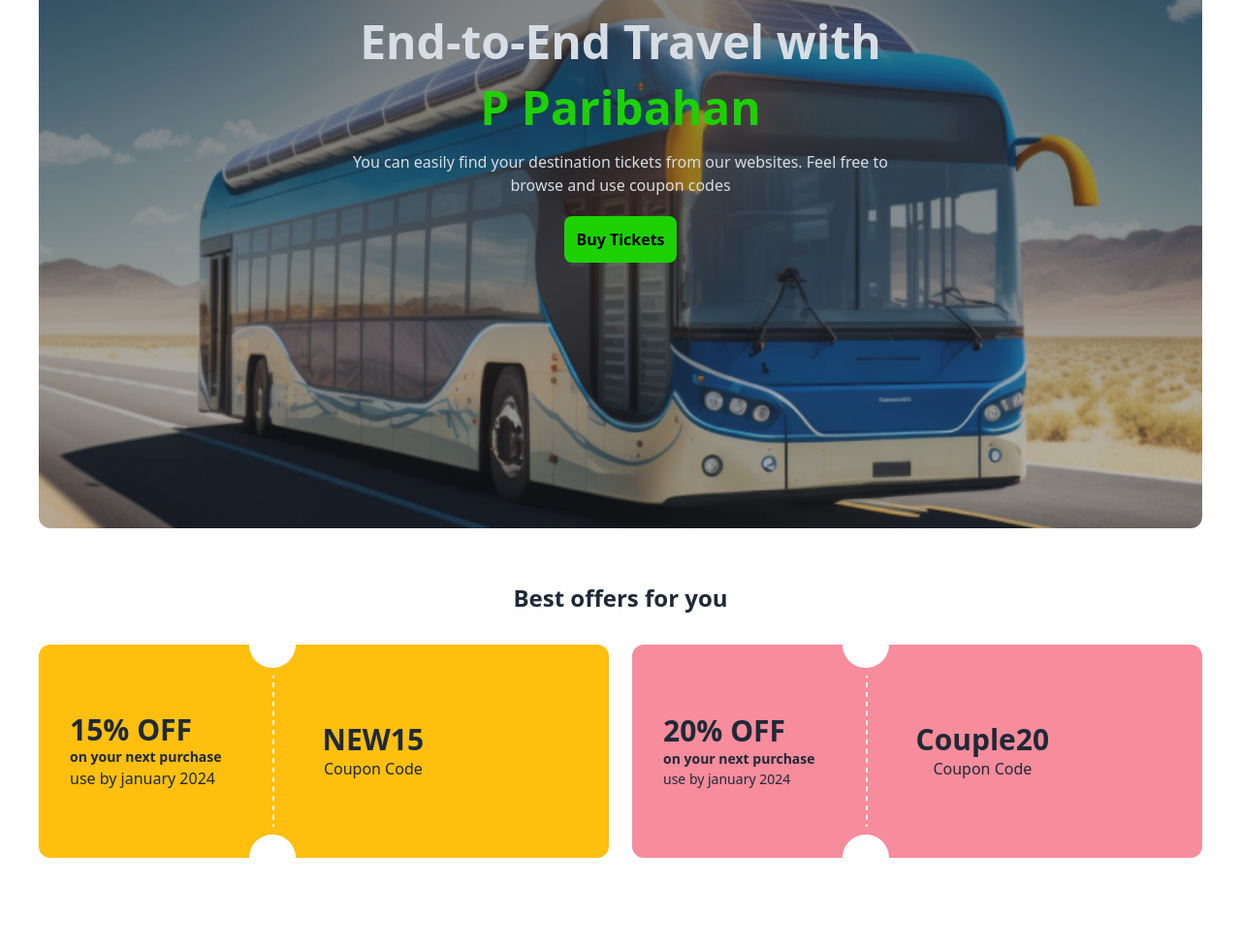
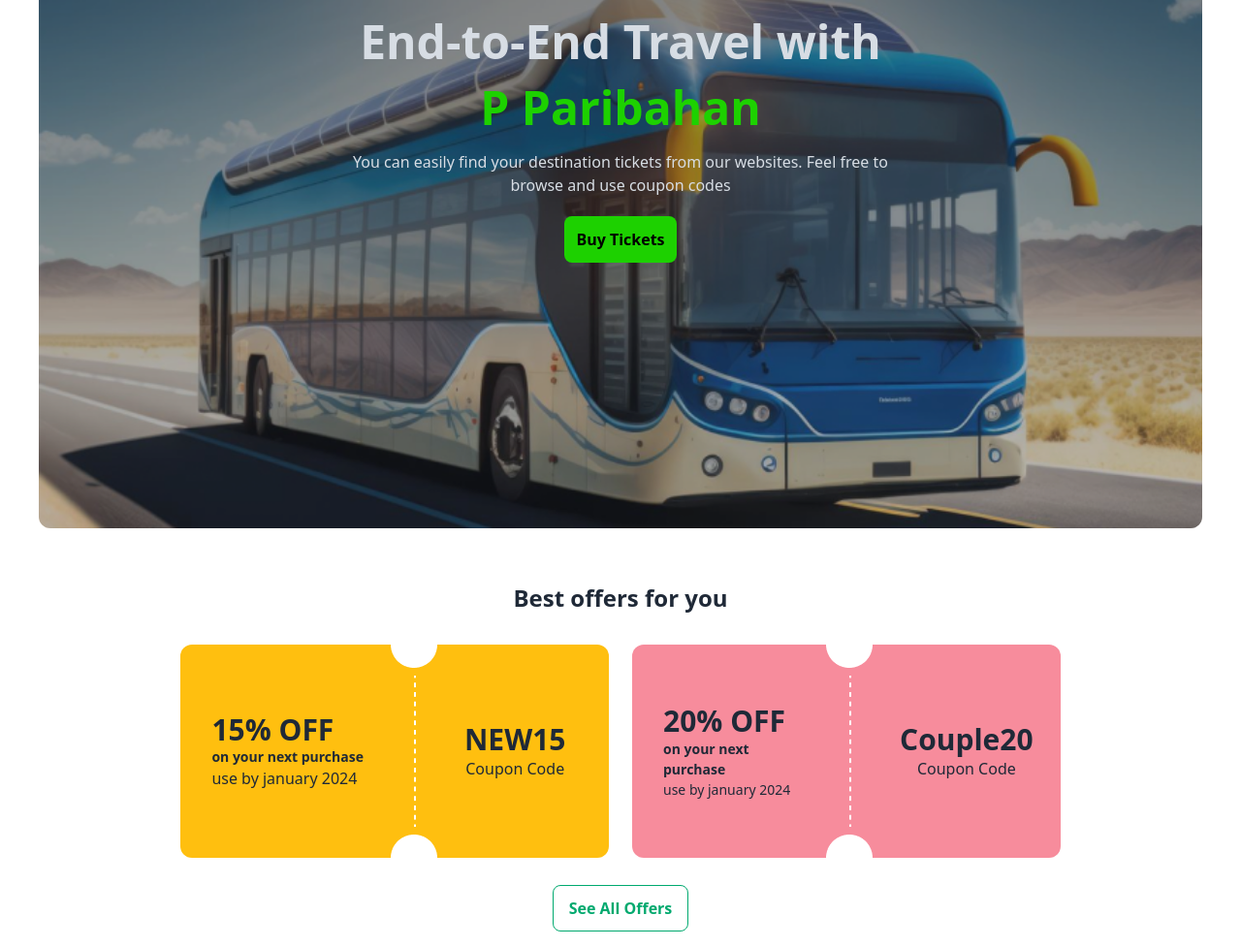
Before and after one commit to OMI786I/Assignment-5-reset, a plain HTML site: page index.html in a window 1280 px wide. Shown: the part 339-1316 px from the top of the page at 97% size. Before the commit the page ends 1240 px from the top, so only its background shows below. Drawn offline with nearby package versions, Linux system fonts and the light colour scheme.

Commit message:
added button and done with offer section

```diff
--- a/index.html
+++ b/index.html
@@ -100,11 +100,11 @@
       <!--Banner section ends
     --></section>
     <!--offer section starts-->
-    <section class="mt-14">
+    <section class="mt-14 flex flex-col justify-center items-center">
       <h1 class="text-center text-2xl font-bold">Best offers for you</h1>
-      <div class="flex justify-center gap-6 mt-8">
+      <div class="flex justify-center flex-col md:flex-row gap-6 mt-8">
         <div
-          class="bg-[#ffbf0f] flex items-center md:w-[80%] md:h-[80%] rounded-xl w-[150px] h-[80px]"
+          class="bg-[#ffbf0f] flex items-center md:w-[80%] md:h-[80%] rounded-xl"
         >
           <div class="md:px-7 md:py-9 ml-1">
             <h1 class="lg:text-3xl md:text-xl text-[10px] font-bold">
@@ -120,7 +120,7 @@
           </div>
         </div>
         <div
-          class="bg-[#f78c9c] flex items-center md:w-[80%] md:h-[80%] rounded-xl w-[150px] h-[80px]"
+          class="bg-[#f78c9c] flex items-center md:w-[80%] md:h-[80%] rounded-xl"
         >
           <div class="md:px-7 md:py-9 ml-1">
             <h1 class="lg:text-3xl md:text-[16px] text-[10px] font-bold">
@@ -140,6 +140,12 @@
           </div>
         </div>
       </div>
+
+      <div>
+        <button class="btn btn-outline btn-success mt-7 text-base">
+          See All Offers
+        </button>
+      </div>
     </section>
     <!--offer section ends-->
   </body>
```
